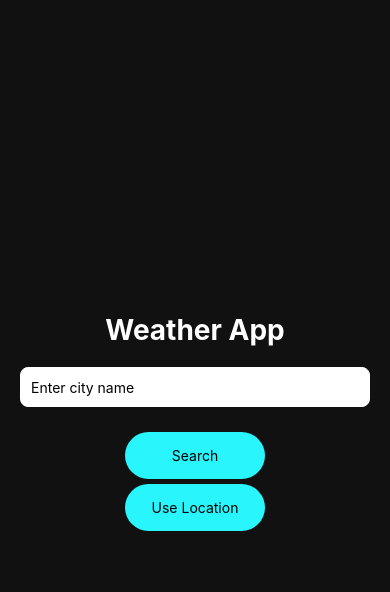
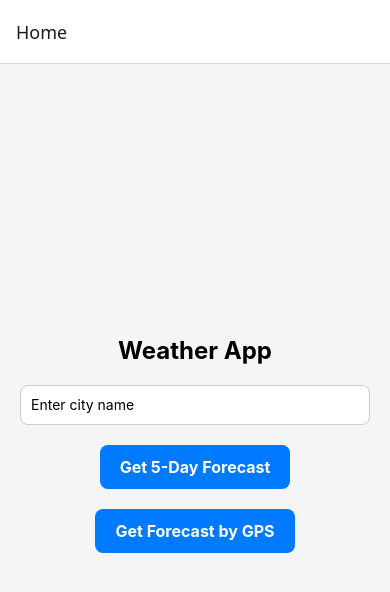
Before and after one commit to OlsJacob-FS/WeatherApp, a React Native app: screen / in a window 390 px wide. Shown: the top 592 px of the page. Built offline with nearby package versions, Linux system fonts and the light colour scheme.

Commit message:
5-day-forecast page created with functionality

```diff
--- a/App.js
+++ b/App.js
@@ -1,105 +1,94 @@
-//Import react dependants
 import React, { useState } from 'react';
-import { View, Text, TextInput, StyleSheet, Alert, TouchableOpacity, ActivityIndicator, Image } from 'react-native';
+import { View, Text, TextInput, StyleSheet, TouchableOpacity, Alert, ActivityIndicator } from 'react-native';
 import axios from 'axios';
+import Constants from 'expo-constants';
 import * as Location from 'expo-location';
-import Constants from 'expo-constants';
+import { NavigationContainer } from '@react-navigation/native';
+import { createStackNavigator } from '@react-navigation/stack';
+import ForecastScreen from './screens/ForecastScreen';
 
-export default function App() {
+const Stack = createStackNavigator();
 
+const MainScreen = ({ navigation }) => {
   const [city, setCity] = useState('');
+  const [isLoading, setIsLoading] = useState(false);
   const [weather, setWeather] = useState(null);
-  const [isLoading, setIsLoading] = useState(false);
-  const [location, setLocation] = useState(null);
 
-  const fetchWeather = async (coords = null) => {
+  const fetchForecast = async (coords = null) => {
     const apiKey = Constants.expoConfig.extra.apiKey;
     let url;
 
-    //Check if long and lat are available
-    if(coords){
-      const {latitude, longitude} = coords;
-      url = `https://api.openweathermap.org/data/2.5/weather?lat=${latitude}&lon=${longitude}&appid=${apiKey}&units=imperial`;
+    if (coords) {
+      const { latitude, longitude } = coords;
+      url = `https://api.openweathermap.org/data/2.5/forecast?lat=${latitude}&lon=${longitude}&appid=${apiKey}&units=imperial`;
     } else if (city) {
-      url = `https://api.openweathermap.org/data/2.5/weather?q=${city}&appid=${apiKey}&units=imperial`;
+      url = `https://api.openweathermap.org/data/2.5/forecast?q=${city}&appid=${apiKey}&units=imperial`;
+
     } else {
-      Alert.alert('Error', "Please enter a city name or enable location services");
+      Alert.alert('Error', 'Please enter a city name or enable location.');
       return;
     }
 
-    // if(!city){
-    //   Alert.alert('Error', 'City name is required');
-    //   return;
-    // }
-    //Set loading to true while fetching API data
     setIsLoading(true);
     try {
       const response = await axios.get(url);
-        setWeather(response.data);
+      const forecast = response.data.list;
+      navigation.navigate('Forecast', { forecast, city: response.data.city.name });
     } catch (error) {
-        console.error("Error while featching weather data", error);
-        Alert.alert("Error", "Could not fetch weather. Check the city name")
+      console.error('Error fetching forecast:', error);
+      Alert.alert('Error', 'Could not fetch forecast. Please try again.');
     } finally {
       setIsLoading(false);
     }
-    }
+  };
 
   const getLocation = async () => {
     setIsLoading(true);
-      try{
-        const { status } = await Location.requestForegroundPermissionsAsync()
-        if( status !== 'granted'){
-          Alert.alert("Permission Denied", 'Allow location access to fetch weather data.')
+    try {
+      const { status } = await Location.requestForegroundPermissionsAsync();
+      if (status !== 'granted') {
+        Alert.alert('Permission Denied', 'Allow location access to fetch weather.');
         setIsLoading(false);
         return;
       }
 
       const userLocation = await Location.getCurrentPositionAsync({});
-        setLocation(userLocation.coords);
-        fetchWeather(userLocation.coords);
+      fetchForecast(userLocation.coords);
     } catch (error) {
-        console.error("Error while fetching location", error);
-        Alert.alert("Error", "Could not fetch location. Check location settings")
+      console.error('Error getting location:', error);
+      Alert.alert('Error', 'Could not fetch location. Please try again.');
       setIsLoading(false);
     }
-    }
-  //Handle city input from user
+  };
+
   return (
     <View style={styles.container}>
       <Text style={styles.title}>Weather App</Text>
       <TextInput
         style={styles.input}
+        placeholder="Enter city name"
+        value={city}
         onChangeText={(text) => setCity(text)}
-        value={city}
-        placeholder='Enter city name'
       />
-      <TouchableOpacity style={styles.searchBtn} title="Search" onPress={fetchWeather}>
-        <Text>Search</Text>
+      <TouchableOpacity style={styles.button} onPress={() => fetchForecast()}>
+        <Text style={styles.buttonText}>Get 5-Day Forecast</Text>
       </TouchableOpacity>
-      <TouchableOpacity style={styles.searchBtn} title="Search" onPress={getLocation}>
-        <Text>Use Location</Text>
+      <TouchableOpacity style={styles.button} onPress={getLocation}>
+        <Text style={styles.buttonText}>Get Forecast by GPS</Text>
       </TouchableOpacity>
-  {isLoading ? (
-        <ActivityIndicator size="large" color="#28f5fc" style={styles.loader}/>
-      ) : (
-      weather && (
-        <View style={styles.weatherContainer}>
-          <Text style={styles.city}>{weather?.name}</Text>
-          <Text style={styles.temp}>{weather?.main.temp}°F</Text>
-          <Text style={styles.desc}>{weather?.weather[0].description}</Text>
-          <Image source={{
-            uri: `https://openweathermap.org/img/wn/${weather.weather[0].icon}@2x.png`
-          }}
-          style={styles.weatherIcon}
-          />
-          </View>
-      )
-      )}
-
+      {isLoading && <ActivityIndicator size="large" color="#007BFF" />}
     </View>
   );
-}
+};
 
+const App = () => (
+  <NavigationContainer>
+    <Stack.Navigator>
+      <Stack.Screen name="Home" component={MainScreen} />
+      <Stack.Screen name="Forecast" component={ForecastScreen} />
+    </Stack.Navigator>
+  </NavigationContainer>
+);
 
 const styles = StyleSheet.create({
   container: {
@@ -107,61 +96,36 @@ const styles = StyleSheet.create({
     justifyContent: 'center',
     alignItems: 'center',
     padding: 20,
-    backgroundColor: '#111111',
+    backgroundColor: '#f5f5f5',
   },
   title: {
-    color: '#ffffff',
-    fontWeight: "bold",
-    fontSize: 28,
+    fontSize: 24,
+    fontWeight: 'bold',
     marginBottom: 20,
   },
   input: {
     width: '100%',
     height: 40,
     padding: 10,
-    borderColor: '#ffffff',
+    borderColor: '#ccc',
     borderWidth: 1,
     borderRadius: 8,
     marginBottom: 20,
     backgroundColor: '#fff',
   },
-  weatherContainer: {
+  button: {
+    backgroundColor: '#007BFF',
+    paddingVertical: 12,
+    paddingHorizontal: 20,
+    borderRadius: 8,
     alignItems: 'center',
-    marginTop: 20,
-    backgroundColor: '#fff',
-    padding: 20,
-    borderRadius: 15,
-    shadowColor: '#000',
-    shadowOffset: { width: 0, height: 2 },
+    marginBottom: 20,
   },
-  searchBtn: {
-    backgroundColor: '#28f5fc',
-    justifyContent: 'center',
-    alignItems: 'center',
-    padding: 15,
-    width: "40%",
-    borderRadius: 25,
-    marginTop: 5,
-  },
-  city: {
-    fontSize: 20,
+  buttonText: {
+    color: '#fff',
+    fontSize: 16,
     fontWeight: 'bold',
   },
-  temp: {
-    fontSize: 20,
-    color: '#007BFF',
-    marginVertical: 10,
-  },
-  desc: {
-    fontSize: 16,
-    textTransform: 'capitalize',
-  },
-  loader: {
-    marginTop: 20,
-  },
-  weatherIcon: {
-    width: 150,
-    height: 150,
-    marginTop: 10,
-  },
 });
+
+export default App;
--- /dev/null
+++ b/screens/ForecastScreen.js
@@ -0,0 +1,99 @@
+import React from 'react';
+import { View, Text, FlatList, StyleSheet, Image } from 'react-native';
+
+const ForecastScreen = ({ route }) => {
+  const { forecast, city } = route.params;
+
+  // Group forecast data by day and calculate high/low temperatures
+  const processForecast = (forecast) => {
+    const groupedData = {};
+
+    forecast.forEach((item) => {
+        const date = new Date(item.dt * 1000).toISOString().split('T')[0];
+        if (!groupedData[date]) {
+            groupedData[date] = {
+                date,
+                tempMax: item.main.temp,
+                tempMin: item.main.temp,
+                icon: item.weather[0].icon,
+                description: item.weather[0].description
+            };
+        }else {
+            groupedData[date].tempMax = Math.max(groupedData[date].tempMax, item.main.temp);
+            groupedData[date].tempMin = Math.min(groupedData[date].tempMin, item.main.temp);
+        }
+    });
+    return Object.values(groupedData); //Convert object back to array
+  }
+    const dailyForecast = processForecast(forecast);
+
+
+    const renderForecastItem = ({ item }) => (
+        <View style={styles.forecastItem}>
+          <Text style={styles.forecastDate}>{new Date(item.date).toDateString()}</Text>
+          <Image
+            source={{
+              uri: `https://openweathermap.org/img/wn/${item.icon}@2x.png`,
+            }}
+            style={styles.forecastIcon}
+          />
+          <Text style={styles.forecastTemp}>
+            High: {item.tempMax.toFixed(1)}°C | Low: {item.tempMin.toFixed(1)}°C
+          </Text>
+          <Text style={styles.forecastDesc}>{item.description}</Text>
+        </View>
+      );
+
+
+      return (
+        <View style={styles.container}>
+          <Text style={styles.city}>5-Day Forecast for {city}</Text>
+          <FlatList
+            data={dailyForecast}
+            keyExtractor={(item) => item.date}
+            renderItem={renderForecastItem}
+            showsVerticalScrollIndicator={false}
+          />
+        </View>
+      );
+    };
+
+    const styles = StyleSheet.create({
+        container: {
+          flex: 1,
+          padding: 20,
+          backgroundColor: '#f5f5f5',
+        },
+        city: {
+          fontSize: 24,
+          fontWeight: 'bold',
+          marginBottom: 20,
+          textAlign: 'center',
+        },
+        forecastItem: {
+          alignItems: 'center',
+          marginBottom: 15,
+          padding: 10,
+          backgroundColor: '#e0f7fa',
+          borderRadius: 8,
+        },
+        forecastDate: {
+          fontSize: 14,
+          fontWeight: 'bold',
+          marginBottom: 5,
+        },
+        forecastIcon: {
+          width: 50,
+          height: 50,
+        },
+        forecastTemp: {
+          fontSize: 16,
+          fontWeight: 'bold',
+        },
+        forecastDesc: {
+          fontSize: 12,
+          textTransform: 'capitalize',
+        },
+      });
+
+export default ForecastScreen;
```
Lines whose indentation alone changed are shown as unchanged.
